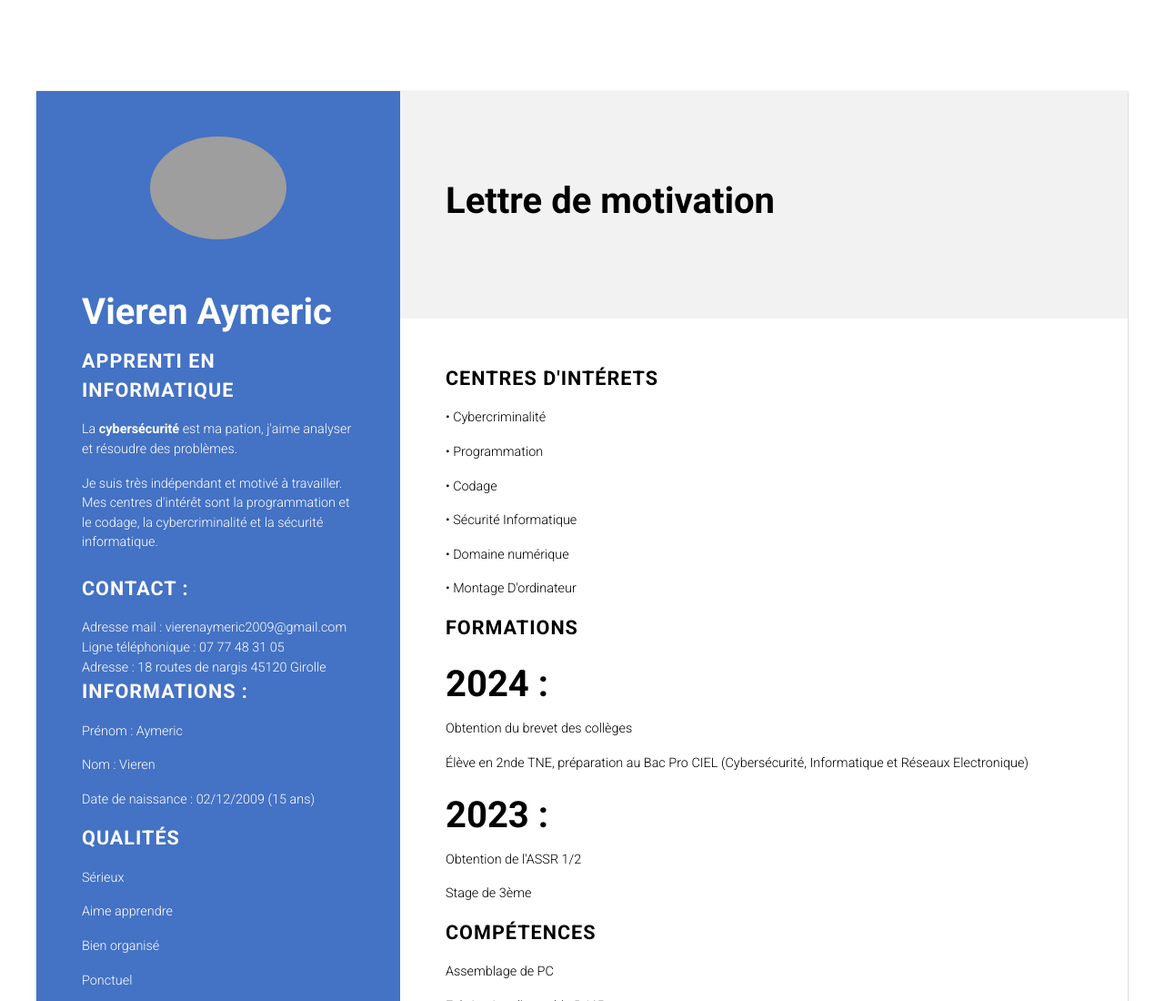
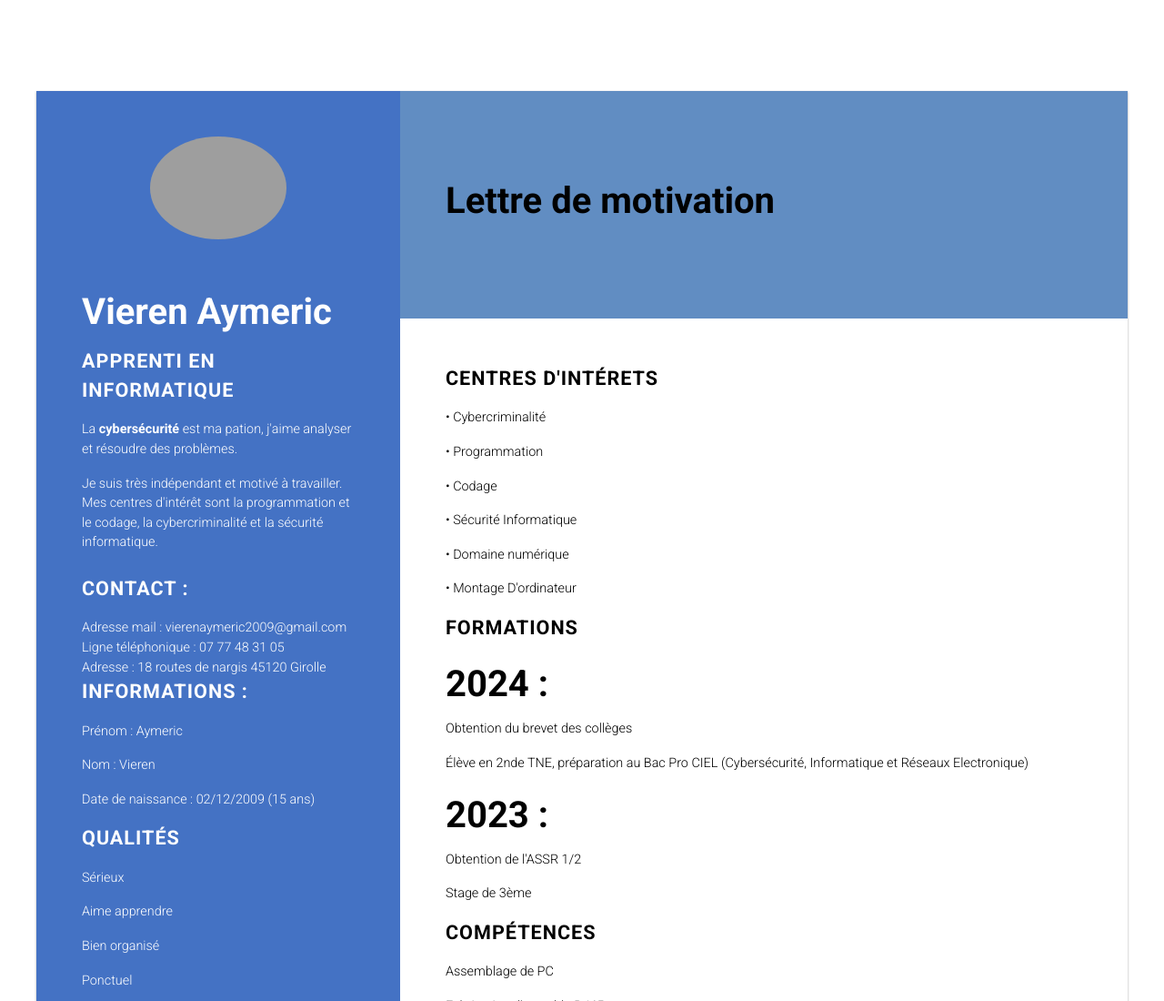
Before and after one commit to CatoonVrn/CV, a plain HTML site: page index.html in a window 1280 px wide. Shown: the top 1100 px of the page at 91% size. Drawn offline with Linux system fonts and the light colour scheme; grey boxes are pictures that could not be loaded.

Commit message:
Add files via upload

```diff
--- a/index.html
+++ b/index.html
@@ -3,7 +3,7 @@
 
 <head>
     <meta charset="UTF-8">
-    <title>Circulum Vitae</title>
+    <title>Circulum Vitaz</title>
     <link rel="stylesheet" href="./style.css">
 
 </head>
@@ -11,6 +11,7 @@
 <body>
 
     <head>
+        <title>Curriculum vitae</title>
         <meta charset="utf-8">
         <meta name="viewport" content="width=device-width, initial-scale=1, user-scalable=no">
         <link rel="preconnect" href="https://fonts.googleapis.com">
--- a/style.css
+++ b/style.css
@@ -1,4 +1,3 @@
-/* GENERAL */
 *{
   margin: 0;
   box-sizing: border-box;
@@ -65,7 +64,6 @@ h2{
   margin-bottom: 1.5rem;
 }
 
-/* LEFT COLUMN */
 .left-column{
   grid-area: left-column;
   padding: 50px;
@@ -89,7 +87,6 @@ h2{
   margin: 0 0 1rem;
 }
 
-/* RIGHT COLUMN */
 .right-column{
   grid-area: right-column;
   display: grid;
@@ -99,11 +96,10 @@ h2{
     "content";
 }
 
-/* HEADER */
 .header{
   grid-area: header;
   padding: 50px;
-  background-color: #F2F2F2;
+  background-color: #618dc2;
   display: flex;
   flex-direction: column;
   justify-content: center;
```
Also changed, not shown: Images/profil.jpg (added).
